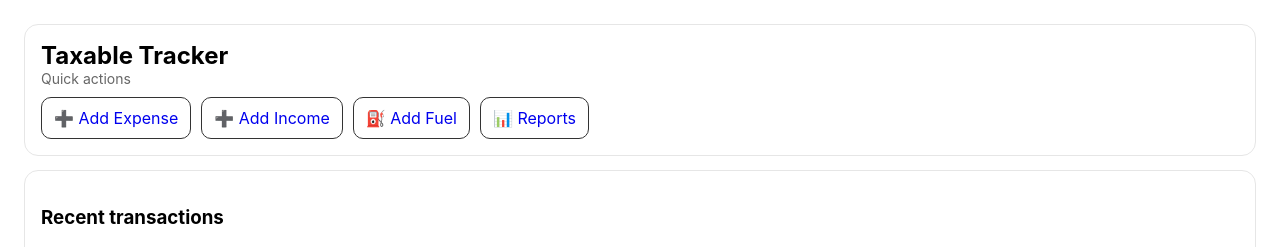
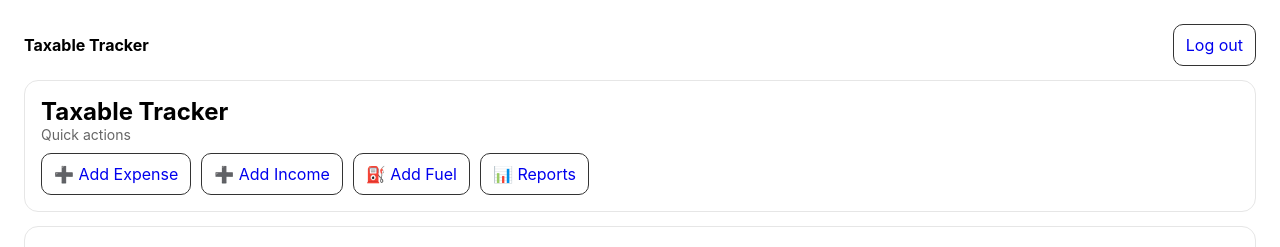
Before and after one commit to IamChris1234/taxable-tracker, a FastAPI app: template templates/home.html in a window 1280 px wide. Shown: the top 247 px of the page. Run offline with FastAPI, Linux system fonts and the light colour scheme; the template is opened without the code that fills it, so the values that code supplies are empty.

Commit message:
Add logout link + /ui/logout endpoint

```diff
--- a/app.py
+++ b/app.py
@@ -54,6 +54,14 @@ def require_login(credentials: HTTPBasicCredentials = Depends(security)):
 
 # Protect ALL /ui routes automatically
 ui = APIRouter(prefix="/ui", dependencies=[Depends(require_login)])
+@ui.get("/logout", response_class=HTMLResponse)
+def ui_logout():
+    # Forces the browser to re-prompt for credentials next time
+    raise HTTPException(
+        status_code=status.HTTP_401_UNAUTHORIZED,
+        detail="Logged out",
+        headers={"WWW-Authenticate": "Basic"},
+    )
 
 # =========================
 # Database
--- a/templates/home.html
+++ b/templates/home.html
@@ -14,8 +14,26 @@
     h2 { margin: 0; }
     .muted { color:#666; font-size: 14px; }
   </style>
+  <style>
+  .topbar {
+    display:flex;
+    align-items:center;
+    justify-content:space-between;
+    margin-bottom: 14px;
+  }
+  .brand a { text-decoration:none; color: inherit; font-weight: 700; }
+  .actions { display:flex; gap: 10px; }
+  .button { display:inline-block; padding:10px 12px; border:1px solid #333; border-radius:10px; text-decoration:none; }
+</style>
+
 </head>
 <body>
+<div class="topbar">
+  <div class="brand"><a href="/ui">Taxable Tracker</a></div>
+  <div class="actions">
+    <a class="button" href="/ui/logout">Log out</a>
+  </div>
+</div>
 
   <div class="card">
     <h2>Taxable Tracker</h2>
```
